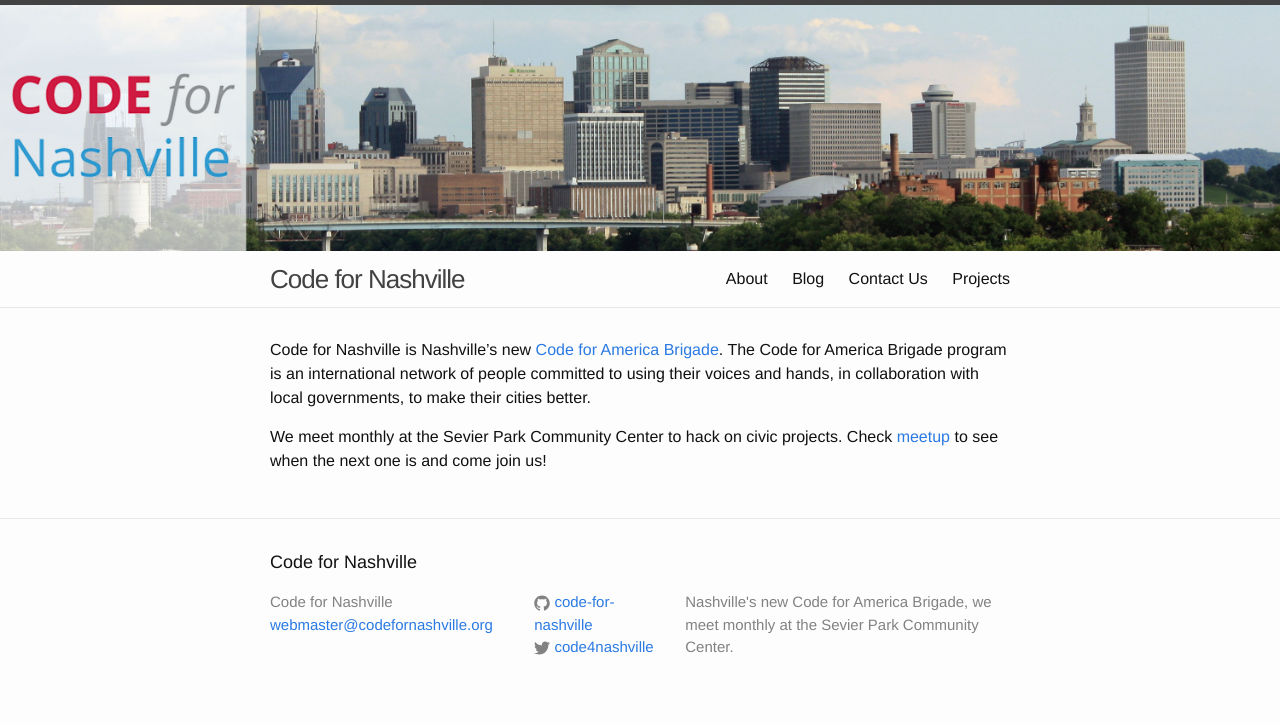
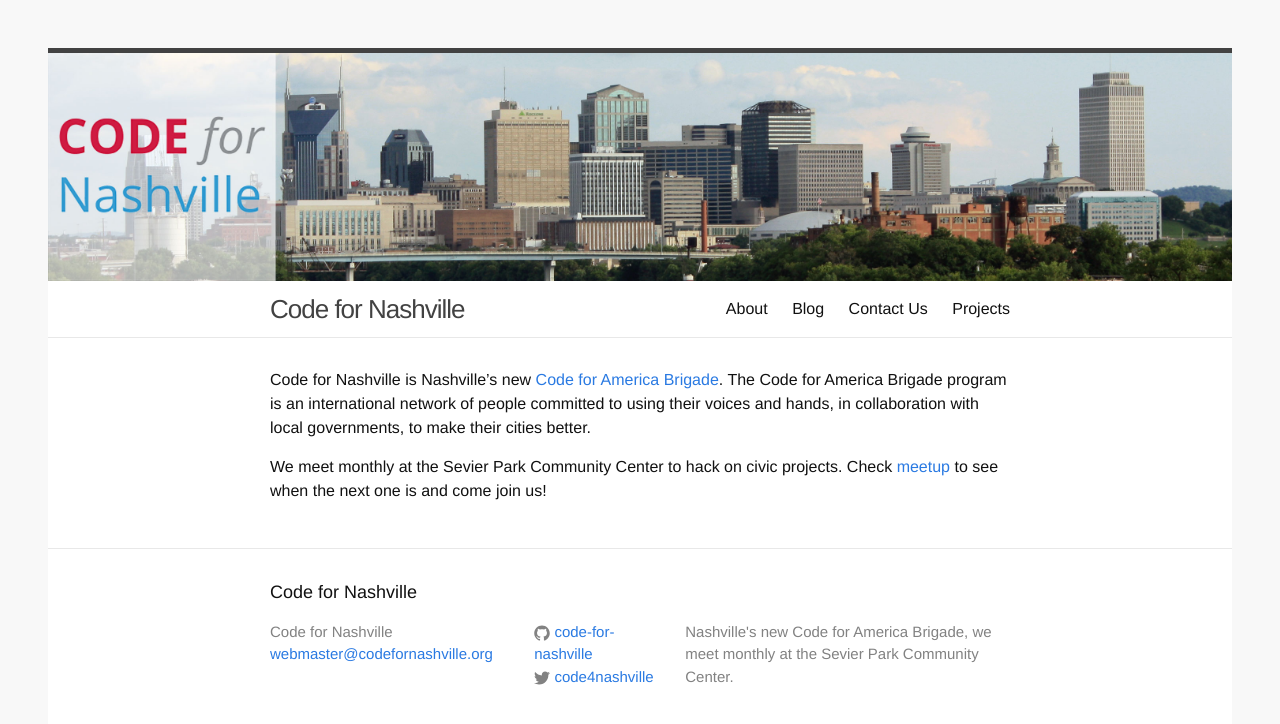
Before and after one commit to code-for-nashville/code-for-nashville.github.io, a Jekyll site: the page built from index.md, in a window 1280 px wide. Shown: the top 724 px of the page. Built offline with Jekyll 4.4.1, drawn with Linux system fonts in a browser that asks for light colours.

Commit message:
Adding padding to body, background color & wrap for site content

```diff
--- a/_includes/footer.html
+++ b/_includes/footer.html
@@ -53,3 +53,4 @@
     </div>
 
   </footer>
+</div> <!-- .site-content -->
--- a/_includes/header.html
+++ b/_includes/header.html
@@ -1,3 +1,4 @@
+  <div class="site-content">
     <header class="site-header">
 
       <div class="header-image">
--- a/_layouts/default.html
+++ b/_layouts/default.html
@@ -10,8 +10,8 @@
     <div class="page-content">
       <div class="wrapper">
         {{ content }}
-      </div>
-    </div>
+      </div> <!-- .wrapper -->
+    </div> <!-- .page-content -->
 
     {% include footer.html %}
 
--- a/_sass/_base.scss
+++ b/_sass/_base.scss
@@ -150,8 +150,12 @@
 
 
 /**
- * Wrapper
+ * Wrappers
  */
+ .site-content {
+     background: $site-content-color;
+ }
+
 .wrapper {
     max-width: -webkit-calc(800px - (#{$spacing-unit} * 2));
     max-width:         calc(800px - (#{$spacing-unit} * 2));
--- a/_sass/_layout.scss
+++ b/_sass/_layout.scss
@@ -1,3 +1,10 @@
+/**
+ *Page Wrappper
+ */
+ body {
+    padding: 3em;
+ }
+
 /**
  * Site header
  */
--- a/css/main.scss
+++ b/css/main.scss
@@ -14,8 +14,9 @@
 $spacing-unit:     30px;
 
 $text-color:       #111;
-$background-color: #fdfdfd;
+$background-color: rgba(220,220,220, 0.2);
 $brand-color:      #2a7ae2;
+$site-content-color: #fff;
 
 $grey-color:       #828282;
 $grey-color-light: lighten($grey-color, 40%);
```
Also changed, not shown: _layouts/home.html (deleted). Lines whose indentation alone changed are shown as unchanged.
